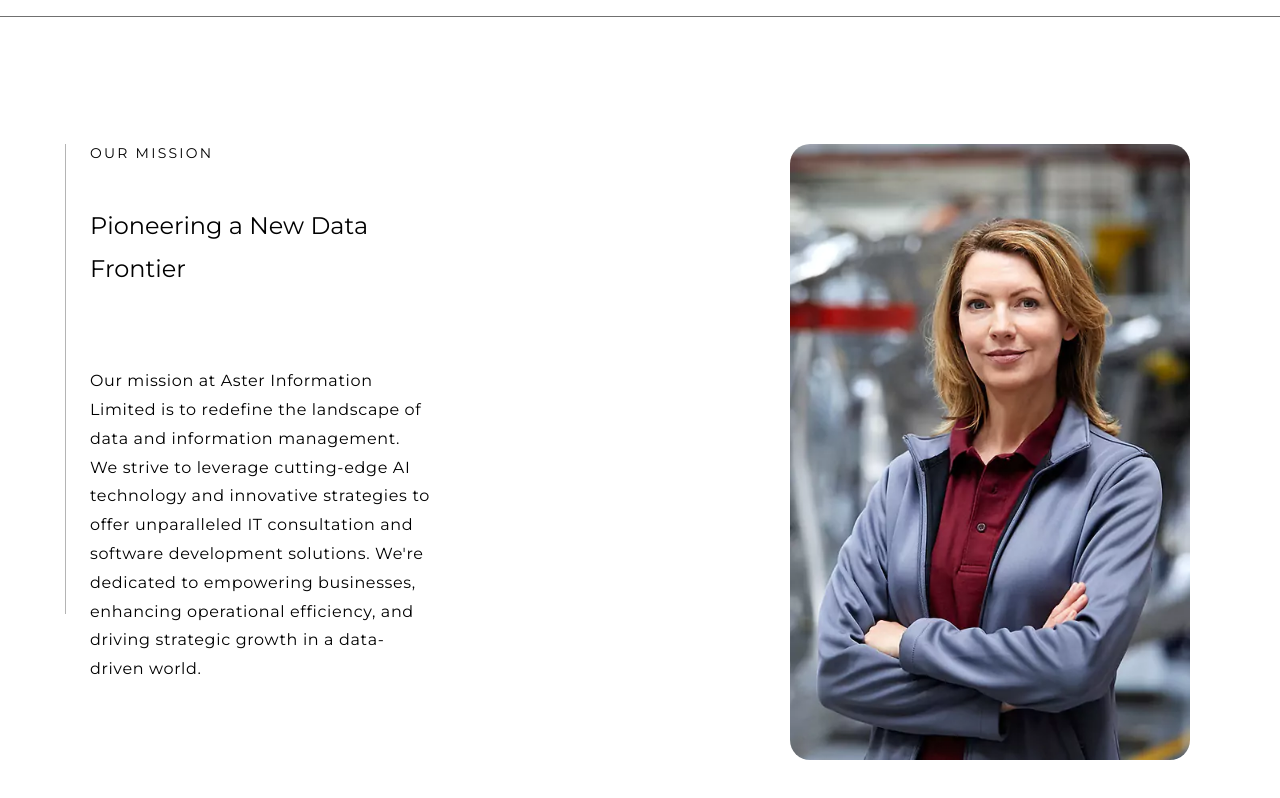
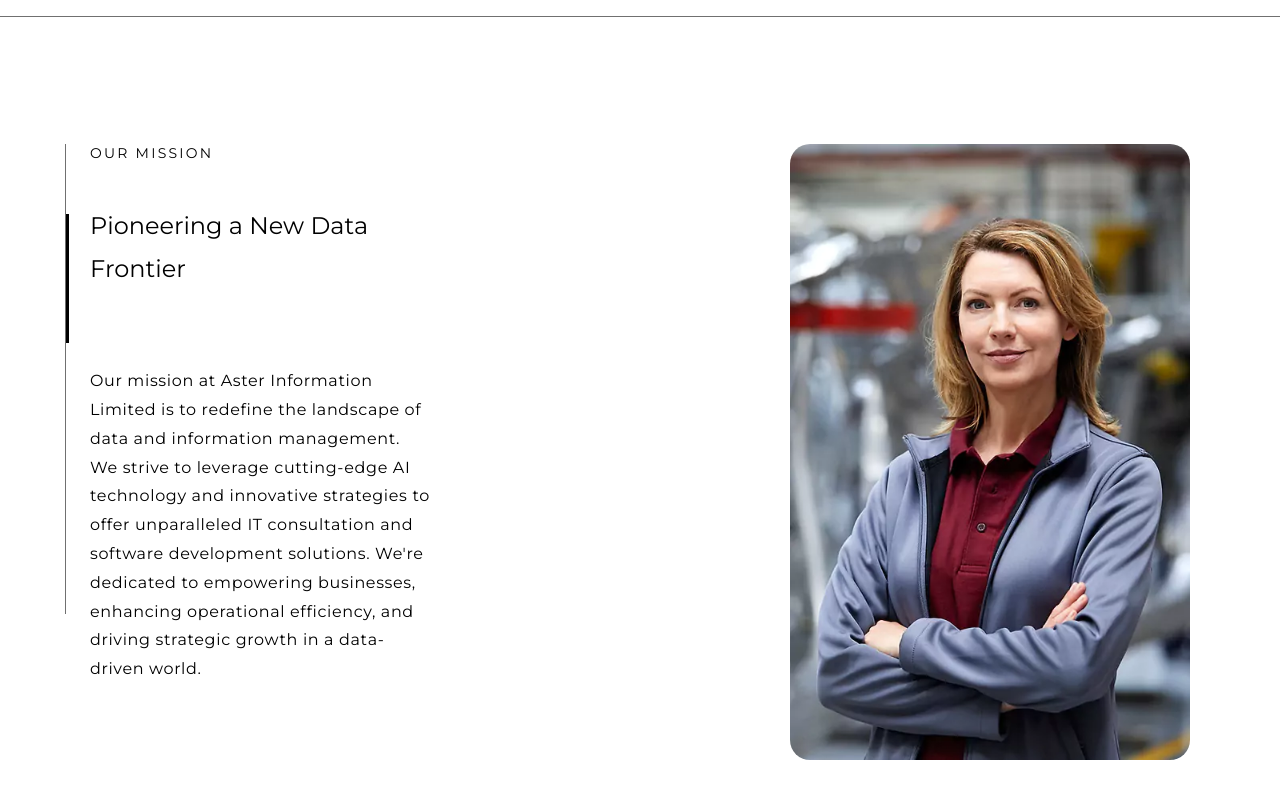
Before and after one commit to Moamal-2000/aster-information, a React (Vite) app: page /about in a window 1280 px wide. Shown: the part 771-1569 px from the top of the page. Built offline with nearby package versions, Linux system fonts and the light colour scheme.

Commit message:
fix: OurMissionContent animated line color

```diff
--- a/src/Components/Pages/About/OurMissionSection/OurMissionContent/OurMissionContent.jsx
+++ b/src/Components/Pages/About/OurMissionSection/OurMissionContent/OurMissionContent.jsx
@@ -13,6 +13,10 @@ const OurMissionContent = () => {
         animatedLineHeight={animatedLineHeight}
         initialY={initialY}
         animateTo={animateTo}
+        lineColors={{
+          lineColor: "#707070",
+          animatedLineColor: "#000",
+        }}
       />
 
       <div className={s.content}>
```
